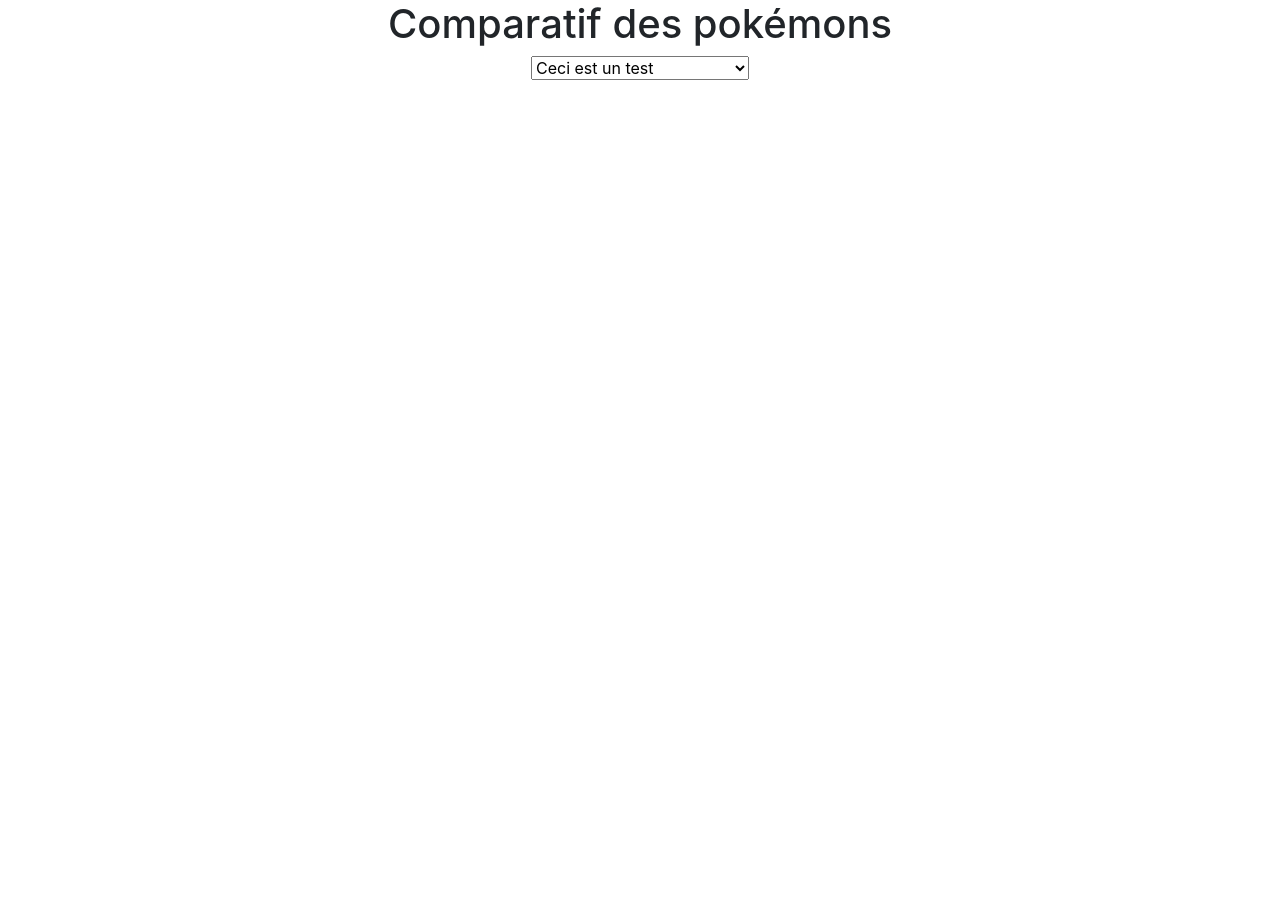
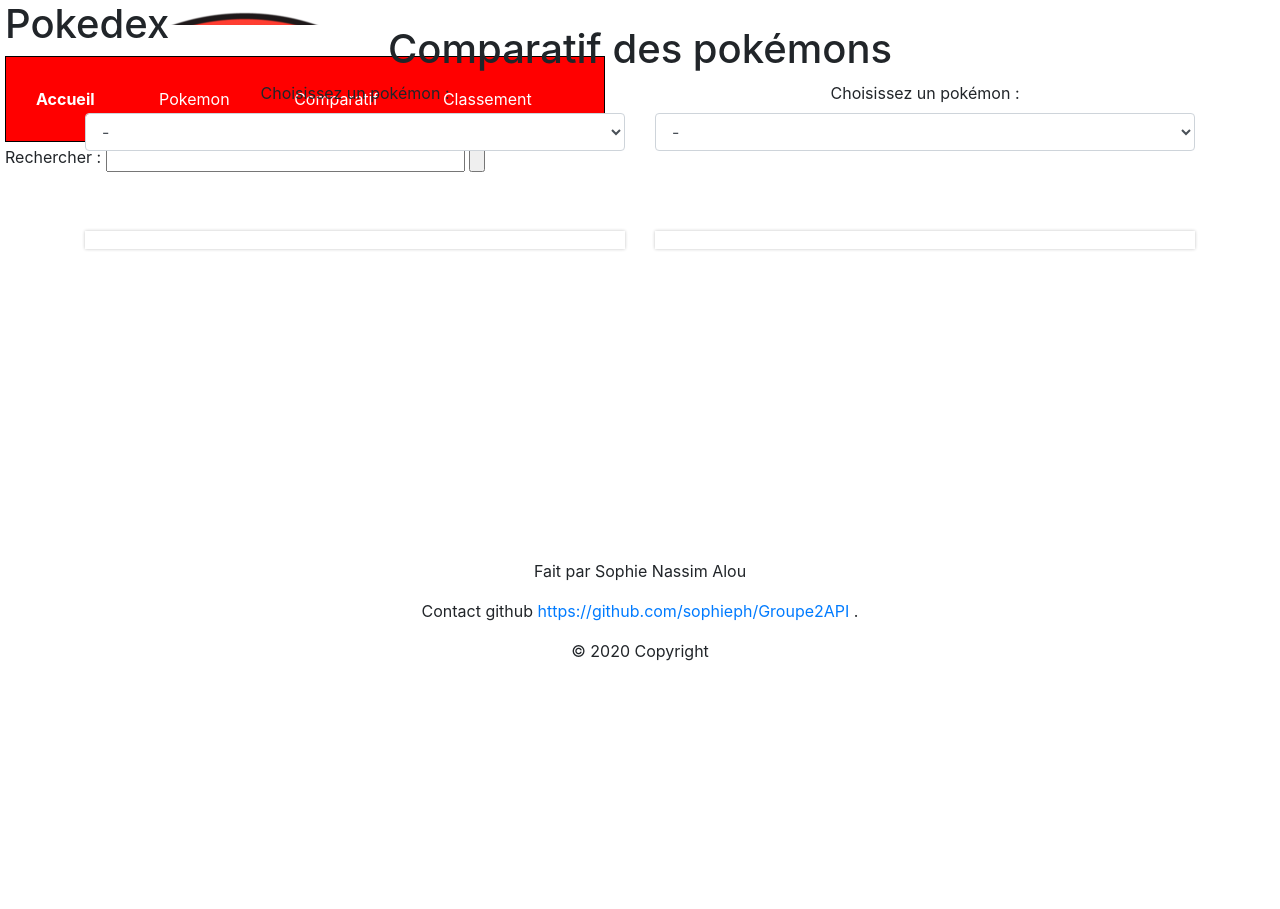
Before and after one commit to sophieph/Groupe2API, a Flask app: page /comparatif in a window 1280 px wide. Before the commit the page ends 80 px from the top, so only its background shows below. Run offline with Flask 2, Linux system fonts and the light colour scheme; data that the repository does not hold is empty; some libraries are stand-ins or nearby versions.

Commit message:
alou css

```diff
--- a/main.py
+++ b/main.py
@@ -37,9 +37,6 @@
     pokemon = r_pokemon.json()
     return pokemon
 
-
-
-
 # Affiche la description du pokemon
 @app.route('/pokemon/<name>')
 def pokemon_by_name(name):
@@ -62,6 +59,7 @@
         raise SystemExit(e)
 
     pokemon = r_pokemon.json()
+    pokemon = pokemon['results']
     return render_template('comparatif.html', pokemon_list=pokemon)
 
 # Affiche le classement des pokémons selon leur stat
@@ -70,5 +68,18 @@
 
     return render_template('classement.html')
 
+# Fontion qui retourne le pokemon
+@app.route('/pokemon/details/<name>')
+def pokemon_details():
+    url = 'https://pokeapi.co/api/v2/pokemon/' + name
+    try:
+        r_pokemon = requests.get(url)
+    except requests.exceptions.RequestException as e:
+        raise SystemExit(e)
+
+    pokemon = r_pokemon.json()
+    return pokemon
+
+
 if __name__ == "__main__":
     app.run(debug=True)
--- a/web/static/css/style.css
+++ b/web/static/css/style.css
@@ -1,5 +1,50 @@
+.classement {
+    box-shadow: 0 0 0.2rem #c3c3c3;
+    border: solid 0.1rem transparent;
+    max-width: 80rem;
+    margin:5.0rem auto;
+    /* overflow: hidden; */
+    padding: 1.0rem 0 0 1.0rem;
+}
+
 body {
-    background-color: azure ;
+    background-color: yellow;
     font-size: 1.1em;
     font-family: Arial, Helvetica, sans-serif;
 }
+
+header .menu ul {
+    border: 1px solid black;
+    background-color: red;
+    padding:20px 0px;
+    margin: 0;
+}
+
+header .menu ul li {
+    display: inline-block;
+}
+
+header .menu ul li a {
+    display: inline-block;
+    padding: 10px 30px;
+    cursor: pointer;
+    text-decoration: none;
+    color: white;
+}
+
+header  {
+    background-image: url(img/pokeball.png);
+    background-color: transparent;
+    width: 600px;
+    height: 25px;
+    border: 0;
+    cursor: pointer;
+    vertical-align: middle;
+    margin-left: 5px;
+}
+
+footer {
+
+    padding:230px 0px;
+    text-align:center;
+}
--- a/web/static/js/image.js
+++ b/web/static/js/image.js
@@ -1,9 +1,11 @@
 
+// Affiche le nom du pokemon lorsqu'on passe la souris dessus
 $('.pokemon').mouseover(function() {
     let name = $(this).attr('id');
     $('#name_pokemon').html(name);
 });
 
+// Creer une requete Ajax qui recupere le lien de l'image sur la liste des pokemon
 $('ul li').each(function(i)
 {
     name_pokemon = $(this).attr('id'); // This is your rel value
--- a/web/templates/comparatif.html
+++ b/web/templates/comparatif.html
@@ -3,12 +3,39 @@
 {{ super() }}
 <h1>Comparatif des pokémons</h1>
 
-{{ pokemon_list }}
+<div class="row">
+    <div class="col-6">
+            <label for="pokemon-select-1">Choisissez un pokémon :</label>
+            <select class="form-control" name="pokemon-1" id="pokemon-select-1">
+                <option value="-" selected="selected">-</option>
+                {% for pokemon in pokemon_list %}
+                <option value="{{ pokemon.name }}">{{pokemon.name}}</option>
+                {% endfor %}
+            </select>
 
-<select name ="comparatif_pokemon">
-    <option value=" ">Ceci est un test</option>
-    <option value=" ">Ceci est un deuxième test</option>
-</select>
+            <div class="classement">
+
+            </div>
+    </div>
+    <div class="col-6">
+
+        <label for="pokemon-select-1">Choisissez un pokémon :</label>
+        <select class="form-control" name="pokemon-2" id="pokemon-select-2">
+            <option value="-" selected="selected">-</option>
+            {% for pokemon in pokemon_list %}
+            <option value="{{ pokemon.name }}">{{pokemon.name}}</option>
+            {% endfor %}
+
+        </select>
+
+        <div class="classement">
+
+        </div>
+
+    </div>
+</div>
 
 
+<script src="/js/comparatif.js"></script>
+
 {% endblock %}
--- a/web/templates/index.html
+++ b/web/templates/index.html
@@ -1,6 +1,10 @@
 {% extends "layout.html" %}
 {% block content %}
 
-<h1>TITRE</h1>
+<h1>Pokedex</h1>
+
+<h2> Venez découvrir les différents type de pokémon </br>
+    Attrappez les tous
+</h2>
 
 {% endblock %}
--- a/web/templates/layout.html
+++ b/web/templates/layout.html
@@ -1,19 +1,50 @@
 <!DOCTYPE html>
 <html>
+
 <head>
     <link rel="stylesheet" type="text/css" href="/css/style.css">
-        <link rel="stylesheet" href="https://stackpath.bootstrapcdn.com/bootstrap/4.5.0/css/bootstrap.min.css" integrity="sha384-9aIt2nRpC12Uk9gS9baDl411NQApFmC26EwAOH8WgZl5MYYxFfc+NcPb1dKGj7Sk" crossorigin="anonymous">
+    <link rel="stylesheet" href="https://stackpath.bootstrapcdn.com/bootstrap/4.5.0/css/bootstrap.min.css"
+        integrity="sha384-9aIt2nRpC12Uk9gS9baDl411NQApFmC26EwAOH8WgZl5MYYxFfc+NcPb1dKGj7Sk" crossorigin="anonymous">
     <link rel="shortcut icon" href="https://pokemonbrowser.com/favicon.ico">
 </head>
 
 <body>
+
+        <header>
+            <h1>Pokedex</h1>
+            <nav class="menu">
+                <ul>
+                    <li><a href=""><strong>Accueil</strong></a></li>
+                    <li><a href="{{ url_for('pokemon') }}">Pokemon</a></li>
+                    <li><a href="{{ url_for('compare_pokemon') }}">Comparatif</a></li>
+                    <li><a href="{{ url_for('classement_pokemon') }}">Classement</a></li>
+
+                </ul>
+            </nav>
+
+            <form action="" method="post">
+                <a>Rechercher : </a>
+                <input type="text" name="search" size="30">
+                <input type="submit" id="loupe" value="" name="envoi">
+
+            </form>
+
+        </header>
+
     <div class="container text-center">
         {% block content %}{% endblock %}
     </div>
 
+    <footer>
+        <p> Fait par Sophie Nassim Alou </p>
+        <p>Contact github <a href="https://github.com/sophieph/Groupe2API">
+                https://github.com/sophieph/Groupe2API
+            </a>.</p>
+        <p>© 2020 Copyright</p>
+    </footer>
+
     <script type="text/javascript" src="/js/jquery.min.js"></script>
     <script src="/js/image.js"></script>
-
 </body>
 
 </html>
--- a/web/templates/pokemon.html
+++ b/web/templates/pokemon.html
@@ -13,4 +13,6 @@
     {% endfor %}
 </ul>
 
+<script src="/js/image.js"></script>
+
 {% endblock %}
```
Also changed, not shown: web/templates/classement.html (+5 -5 lines), web/static/img/pokeball.png (added), web/static/js/comparatif.js (added). Lines whose indentation alone changed are shown as unchanged.
